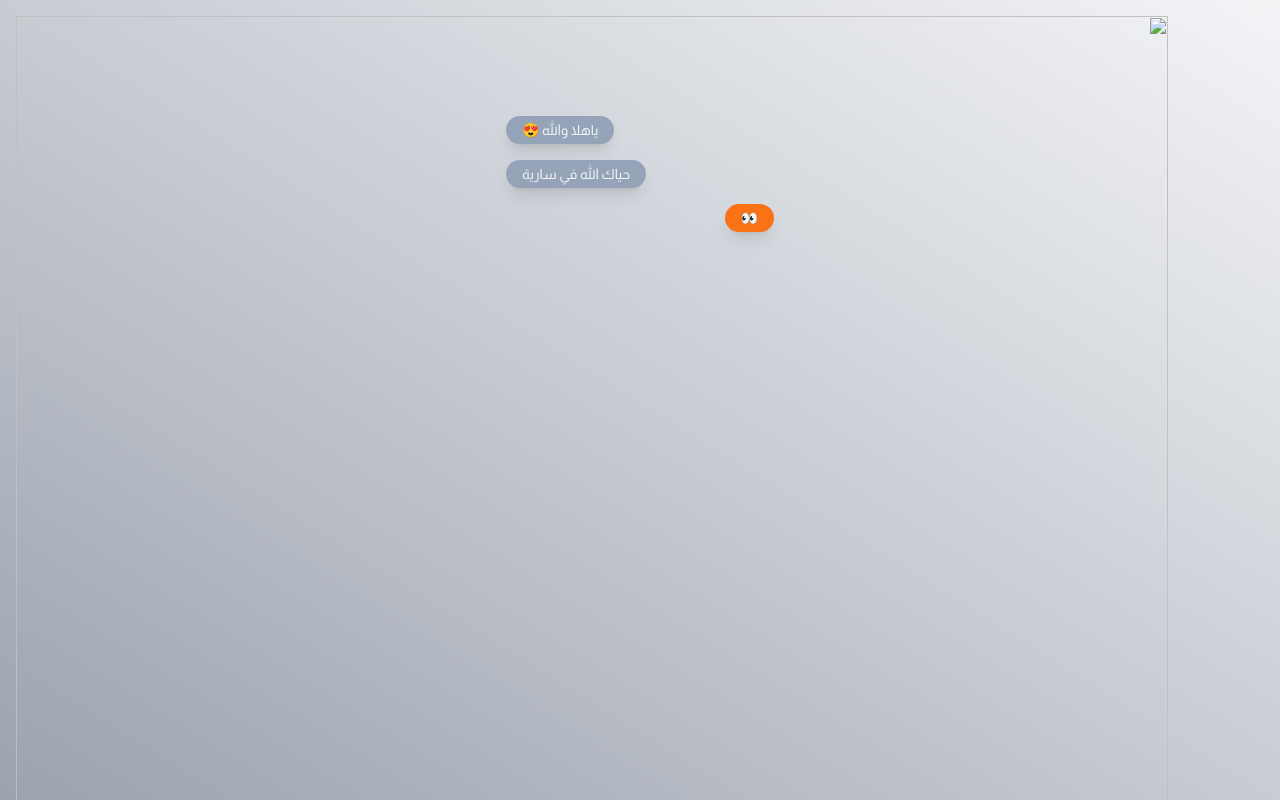
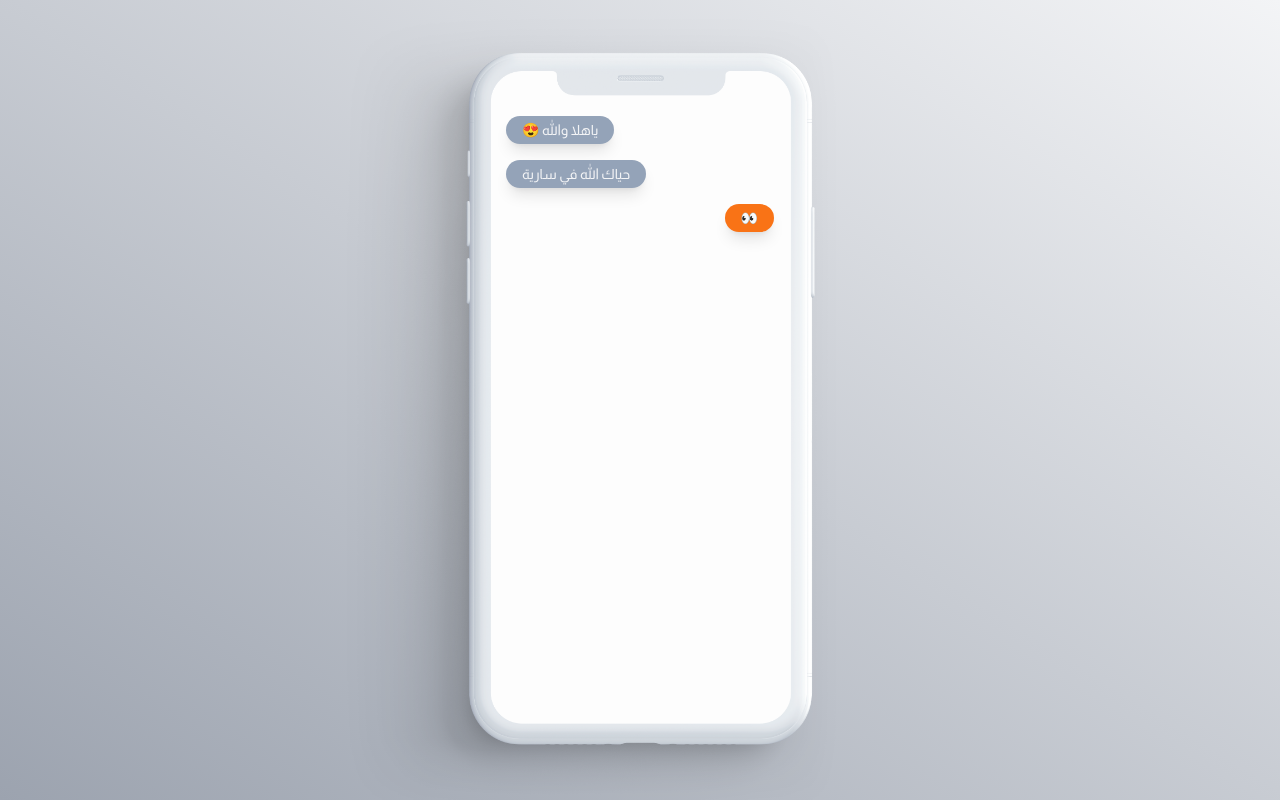
Before and after one commit to kk-cycls/saryah_landing, a plain HTML site: page index.html in a window 1280 px wide. Drawn offline with nearby package versions, Linux system fonts and the light colour scheme.

Commit message:
Update index.html

```diff
--- a/index.html
+++ b/index.html
@@ -15,7 +15,7 @@
 <body>
     <div class="main sm:bg-gradient-to-bl bg-gradient-to-b  from-gray-100 via-grey-200 to-gray-400 w-screen min-h-screen flex justify-center items-center flex-nowrap ">
       <div class=" sm:p-4 p-8 w-full h-full relative sm:mr-24">
-          <img src="../images/iphone.png" class="object-contain w-full h-[800px] invisible sm:visible"/>
+          <img src="iphone.png" class="object-contain w-full h-[800px] invisible sm:visible"/>
           <div class="inset-0 sm:pt-0 pt-12 sm:pl-24 absolute sm:h-[800px] h-full flex justify-center items-center ">
             <div class="sm:w-[300px] sm:h-[600px] overflow-auto w-full h-full px-4 py-4 pb-32 sm:pb-4 flex flex-col space-y-4 " id="bot">
               <!-- Bot Chat -->
```
